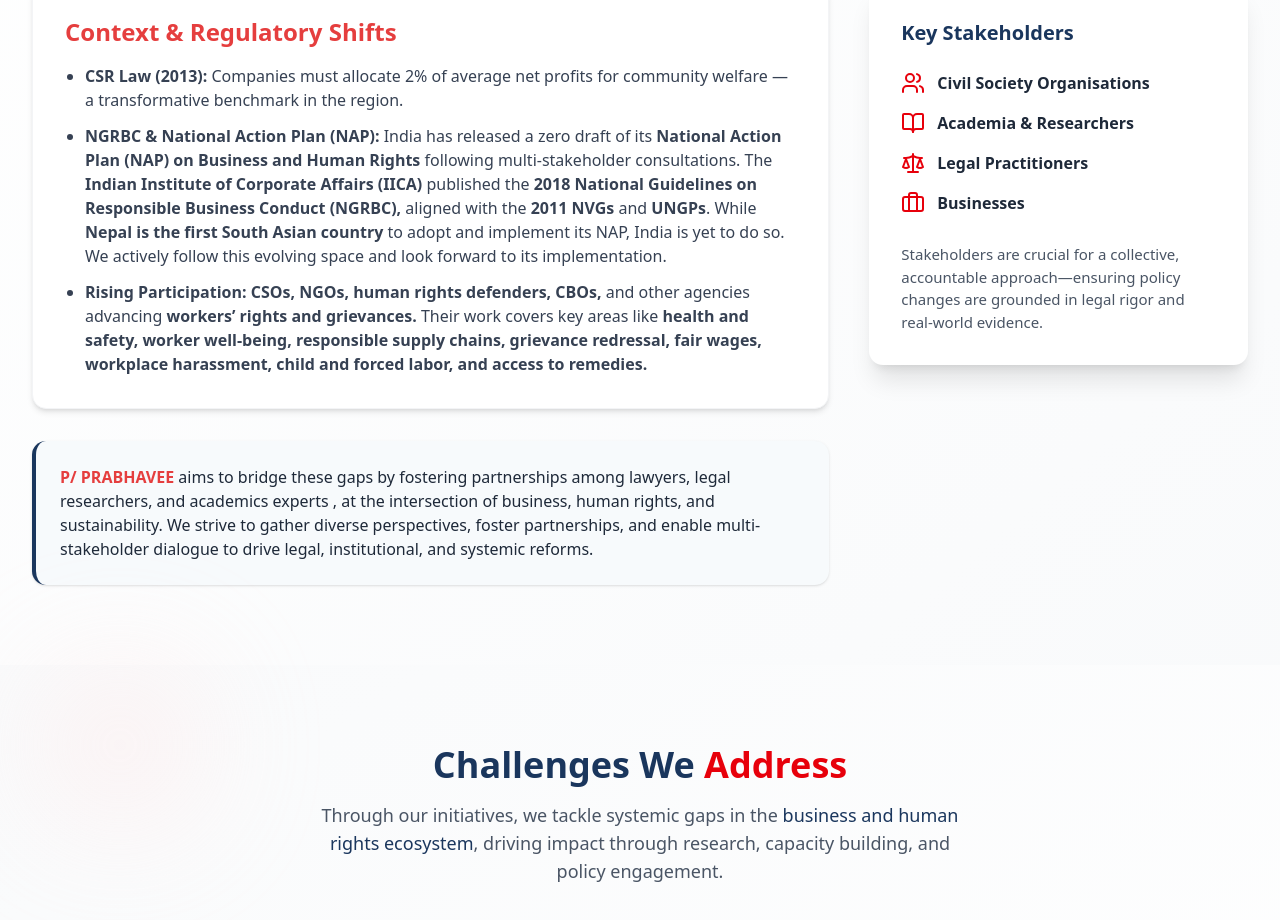
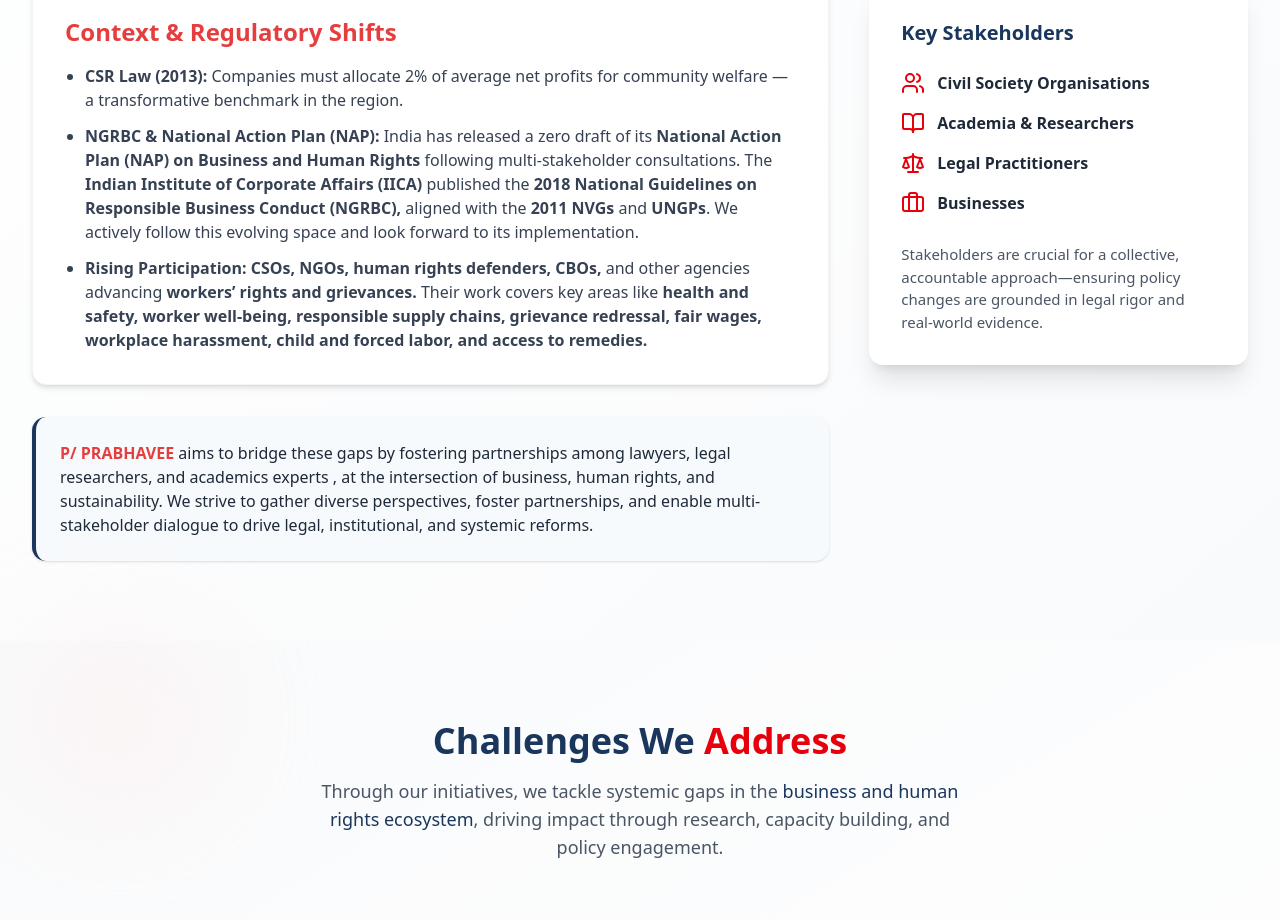
Before and after one commit to PPRABHAVEE/prabhavee, a Next.js app: page /background in a window 1280 px wide. Shown: the part 1200-2120 px from the top of the page. Built offline with nearby package versions, Linux system fonts and the light colour scheme.

Commit message:
Changed the info

```diff
--- a/src/components/AppLayout.jsx
+++ b/src/components/AppLayout.jsx
@@ -5,7 +5,7 @@
 export default function AppLayout({ children }) {
   const [loading, setLoading] = useState(true);
 
-  {/*useEffect(() => {
+  useEffect(() => {
     const handleContextMenu = (e) => e.preventDefault();
     document.addEventListener("contextmenu", handleContextMenu);
 
@@ -20,7 +20,7 @@
       document.removeEventListener("selectstart", handleSelect);
       document.removeEventListener("copy", handleCopy);
     };
-  }, []);*/}
+  }, []);
 
   useEffect(() => {
     const timeout = setTimeout(() => setLoading(false), 2000);
--- a/src/components/background/background.jsx
+++ b/src/components/background/background.jsx
@@ -153,7 +153,7 @@
                   <span className="font-semibold">CSR Law (2013):</span> Companies must allocate 2% of average net profits for community welfare — a transformative benchmark in the region.
                 </li>
                 <li>
-                  <span className="font-semibold">NGRBC & National Action Plan (NAP):</span> India has released a zero draft of its <strong>National Action Plan (NAP) on Business and Human Rights</strong> following multi-stakeholder consultations. The <strong>Indian Institute of Corporate Affairs (IICA)</strong> published the <strong>2018 National Guidelines on Responsible Business Conduct (NGRBC), </strong>aligned with the <strong>2011 NVGs </strong>and <strong>UNGPs</strong>. While <strong>Nepal is the first South Asian country </strong>to adopt and implement its NAP, India is yet to do so. We actively follow this evolving space and look forward to its implementation.
+                  <span className="font-semibold">NGRBC & National Action Plan (NAP):</span> India has released a zero draft of its <strong>National Action Plan (NAP) on Business and Human Rights</strong> following multi-stakeholder consultations. The <strong>Indian Institute of Corporate Affairs (IICA)</strong> published the <strong>2018 National Guidelines on Responsible Business Conduct (NGRBC), </strong>aligned with the <strong>2011 NVGs </strong>and <strong>UNGPs</strong>. We actively follow this evolving space and look forward to its implementation.
                 </li>
                 <li>
                   <span className="font-semibold">Rising Participation:</span> <strong>CSOs, NGOs, human rights defenders, CBOs, </strong> and other agencies advancing <strong>workers’ rights and grievances.</strong> Their work covers key areas like <strong>health and safety, worker well-being, responsible supply chains, grievance redressal, fair wages, workplace harassment, child and forced labor, and access to remedies.</strong>
```
